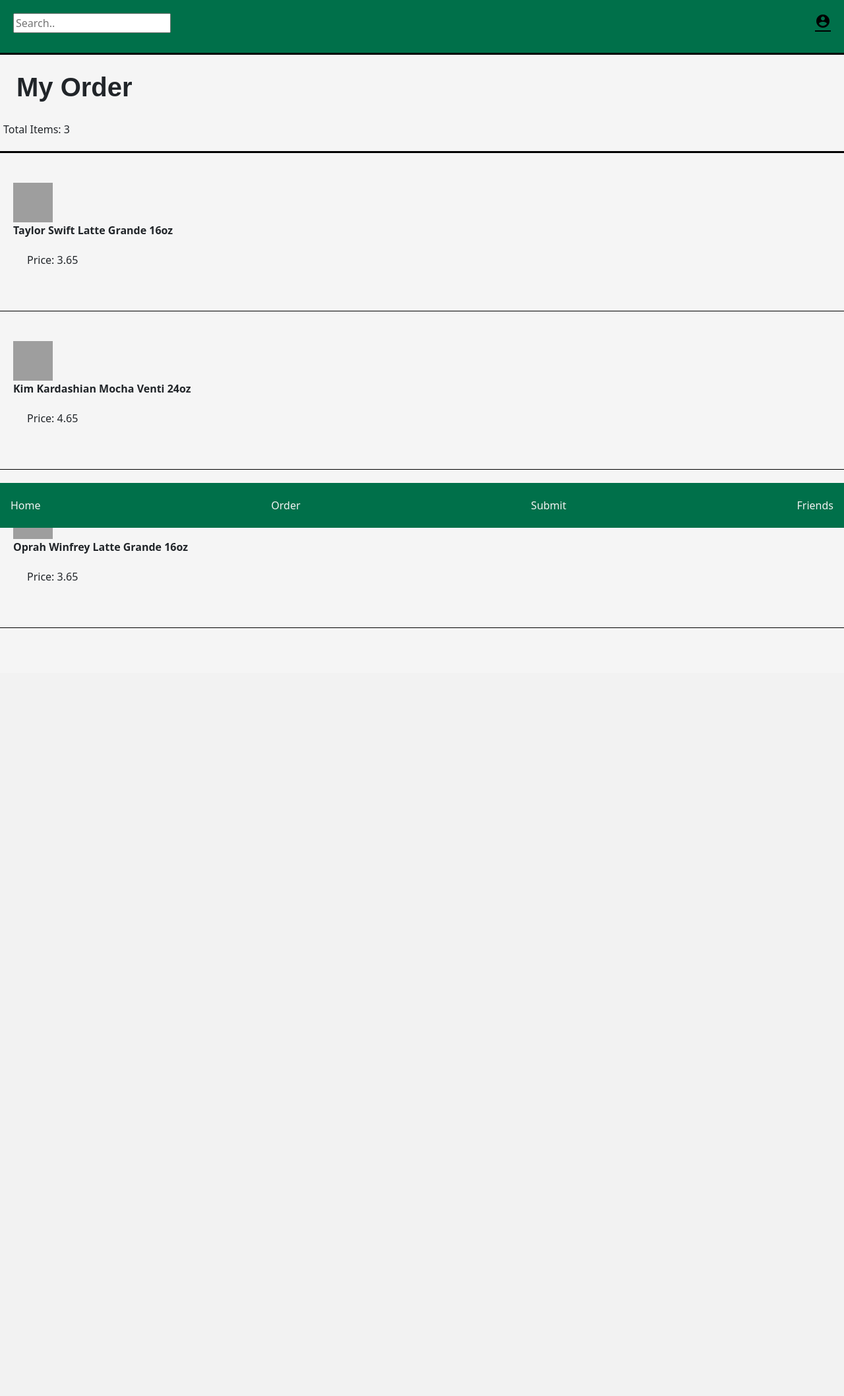
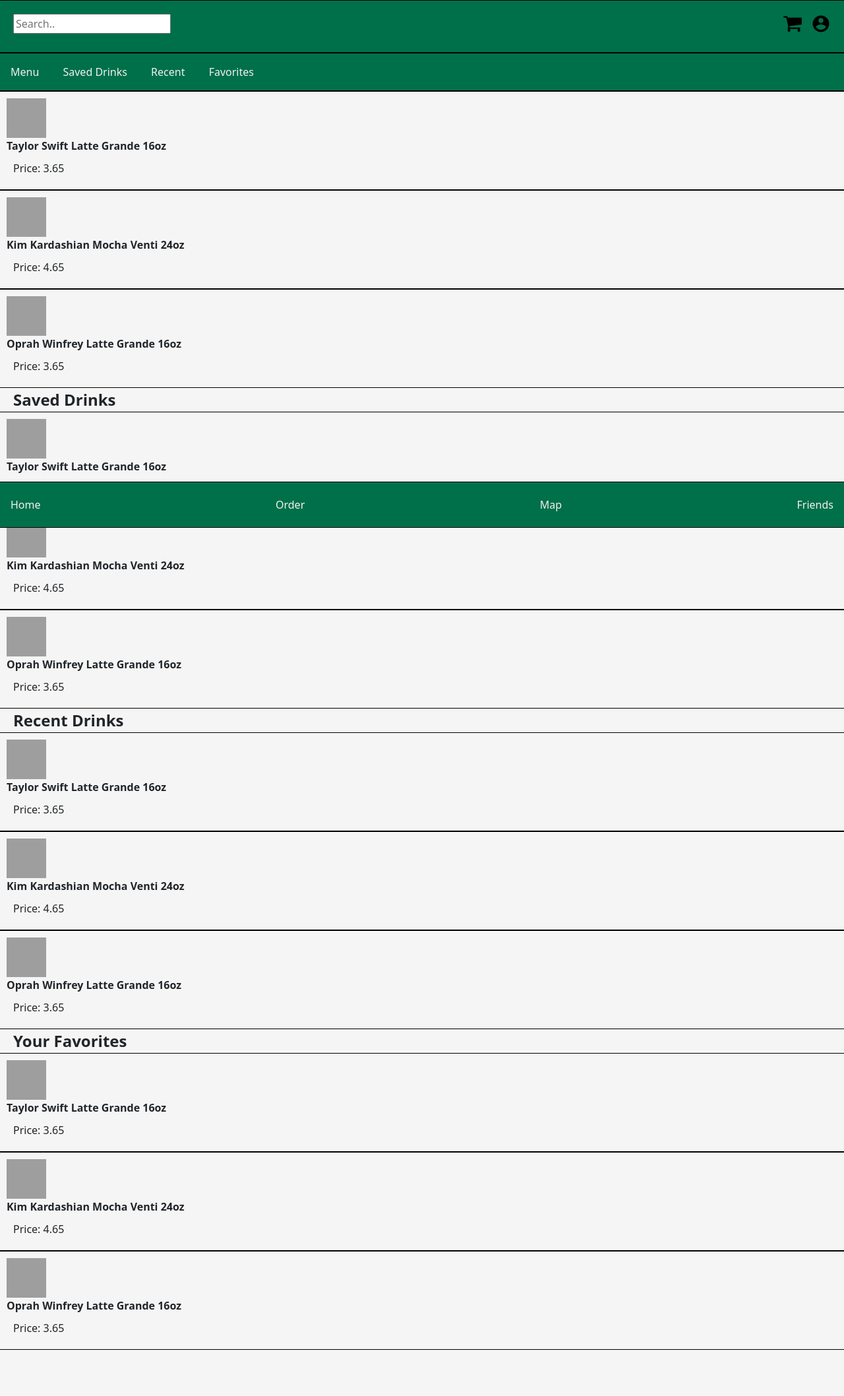
Before and after one commit to kb1998s/Social-Barista, a Flask app: page /order/ in a window 1280 px wide. Shown: the whole page at 66% size. Before the commit the page ends 952 px from the top, so only its background shows below. Run offline with Flask 2, Linux system fonts and the light colour scheme; grey boxes are pictures that could not be loaded.

Commit message:
UI Updates
-changed submit tab to cart button
-added more functionality to order tab
-added flavor profile in account
-added map tab for future implementation

```diff
--- a/src/app.py
+++ b/src/app.py
@@ -18,6 +18,9 @@
 @app.route('/friends/')
 def friends():
     return render_template('friends.html')
+@app.route('/map/')
+def map():
+    return render_template('map.html')
 
 if __name__ == "__main__":
     app.run(debug=True)
--- a/src/static/css/index.css
+++ b/src/static/css/index.css
@@ -3,6 +3,19 @@
 }*/
 
 /* Base Stylings */
+
+#page {
+    animation: fadeIn 0.2s linear;
+    }
+  @keyframes fadeIn {
+    0% {
+      opacity: 0;
+    }
+    100% {
+      opacity: 1;
+    }
+
+  }
 
 body{
     background-color:#f5f5f5;
@@ -20,6 +33,8 @@
 }
 
 .nav-container{
+    border-top: 1px solid black;
+    border-bottom: 1px solid black;
     height: 10vh;
     top: 0;
     width: 100%;
@@ -155,9 +170,10 @@
 
 /* Place the navbar at the bottom of the page, and make it stick */
 .navbar {
+    border-top: 1px solid black;
+    border-bottom: 1px solid black;
     background-color:#00704A;
     overflow: hidden;
-    text-align: bottom;
     position: sticky;
     bottom: 0px;
     width: 100%;
--- a/src/static/css/order.css
+++ b/src/static/css/order.css
@@ -2,24 +2,56 @@
     background-color:#f5f5f5;
 }
 
-.order-container{
-    padding: 5px;
-    background-color:	#f5f5f5;
-    border-bottom: 3px solid black;
-    border-top: 3px solid black;
+.drinklist-container{
+
 }
 
-.drinks-container{
+#menu{
+    display: block;
+    position: relative;
+    top: -18vh;
+    visibility: hidden;
+}
+
+#saved{
+    display: block;
+    position: relative;
+    top: -18vh;
+    visibility: hidden;
+}
+
+#recent{
+    display: block;
+    position: relative;
+    top: -18vh;
+    visibility: hidden;
+}
+
+#favorite{
+    display: block;
+    position: relative;
+    top: -18vh;
+    visibility: hidden;
+}
+
+h{
     font-weight: bold;
+    font-size: 24px;
     padding: 20px;
+}
+
+.drink-item{
+    font-weight: bold;
+    padding: 10px;
     display: flex;
     flex-direction: column;
-    border-bottom: 1px solid black
+    border-top: 1px solid black;
+    border-bottom: 1px solid black;
 }
 
-.drinks-container > span{
+.drink-item > span{
     font-weight: normal;
-    padding: 21px;
+    padding: 10px;
 }
 
 img{
@@ -27,3 +59,30 @@
     height:60px;
     float: left;
 }
+
+/* Navigation for drink menu */
+.drinkNavbar {
+    border-top: 1px solid black;
+    border-bottom: 1px solid black;
+    background-color:#00704A;
+    overflow: auto;
+    white-space: nowrap;
+    top:9vh;
+    position: sticky;
+  }
+
+  /* Style the links inside the navigation bar */
+  .drinkNavbar a {
+    display: inline-block;
+    color: #f2f2f2;
+    text-align: center;
+    text-decoration: none;
+    padding: 16px;
+    font-size: 16px;
+    }
+
+  /* Change the color of links on hover */
+  .drinkNavbar a:hover {
+    background-color: #ddd;
+    color: black;
+  }
--- a/src/templates/account.html
+++ b/src/templates/account.html
@@ -16,9 +16,9 @@
 
 <div class="subhead-container">
     Profile
-    <span>Personal Info & Security</span>
-    <span>Payment</span>
-    <span>Transaction History</span>
+    <span>Personal Info</span>
+    <span>Saved Drinks</span>
+    {% include 'flavor-profile.html' %}
 </div>
 
 <div class="subhead-container">
--- a/src/templates/base.html
+++ b/src/templates/base.html
@@ -6,6 +6,7 @@
         <meta name="viewport" content="width=device-width, initial-scale=1.0">
         <link href="https://cdn.jsdelivr.net/npm/bootstrap@5.1.3/dist/css/bootstrap.min.css" rel="stylesheet" integrity="sha384-1BmE4kWBq78iYhFldvKuhfTAU6auU8tT94WrHftjDbrCEXSU1oBoqyl2QvZ6jIW3" crossorigin="anonymous">
         <link rel="stylesheet" href="{{ url_for('static', filename='css/index.css') }}"/>
+        <link rel="stylesheet" href="https://cdnjs.cloudflare.com/ajax/libs/font-awesome/4.7.0/css/font-awesome.min.css">
         {% block head %} {% endblock %}
     </head>
 
@@ -14,12 +15,16 @@
     <div>
     <input type="text" name="search" placeholder="Search..">
     </div>
-    <div class="material-icons">
-        <a href="{{ url_for('account') }}", id=accountButton>account_circle</a>
+
+    <div>
+        <a href="{{ url_for('submit') }}", class="fa fa-shopping-cart" style="text-decoration:none;font-size:30px;color:black; position:relative; bottom: 5px; right: 10px"></a>
+        <a href="{{ url_for('account') }}",  class="material-icons" style="text-decoration:none;font-size:30px;color:black", id=accountButton>account_circle</a>
         </div>
 </div>
 <body>
+    <div id="page">
     {% block body %} {% endblock %}
+    </div>
     <script src="https://cdn.jsdelivr.net/npm/bootstrap@5.1.3/dist/js/bootstrap.bundle.min.js" integrity="sha384-ka7Sk0Gln4gmtz2MlQnikT1wXgYsOg+OMhuP+IlRH9sENBO0LRn5q+8nbTov4+1p" crossorigin="anonymous"></script>
 </body>
 
@@ -27,7 +32,7 @@
 <div class="navbar">
     <a href="{{ url_for('index') }}">Home</a>
     <a href="{{ url_for('order') }}">Order</a>
-    <a href="{{ url_for('submit') }}">Submit</a>
+    <a href="{{ url_for('map') }}">Map</a>
     <!-- social media not implemented yet -->
     <a href="{{ url_for('friends') }}">Friends</a>
 </div>
--- a/src/templates/order.html
+++ b/src/templates/order.html
@@ -8,26 +8,110 @@
 {% endblock %}
 
 {% block body %}
-<header class=order-container>
-    <h1>My Order</h1>
-    <p>Total Items: 3</p>
-</header>
 
-<div class=drinks-container>
+<div class="drinkNavbar">
+    <a href="#menu">Menu</a>
+    <a href="#saved">Saved Drinks</a>
+    <a href="#recent">Recent</a>
+    <a href="#favorite">Favorites</a>
+</div>
+
+<div class="drinklist-container">
+
+    <!-- scrolling anchor -->
+    <a id="menu"></a>
+
+    <div>
+        <div class=drink-item>
             <img src="https://globalassets.starbucks.com/assets/b635f407bbcd49e7b8dd9119ce33f76e.jpg?impolicy=1by1_wide_topcrop_630" alt="Starbucks Latte">
             Taylor Swift Latte Grande 16oz
             <span>Price: 3.65</span>
         </div>
 
-<div class=drinks-container>
+        <div class=drink-item>
             <img src="https://globalassets.starbucks.com/assets/f24b2303e7734e82852d9132ce604e25.jpg?impolicy=1by1_wide_topcrop_630" alt="Starbucks Mocha">
             Kim Kardashian Mocha Venti 24oz
             <span>Price: 4.65</span>
         </div>
 
-<div class=drinks-container>
+        <div class=drink-item>
             <img src="https://globalassets.starbucks.com/assets/b635f407bbcd49e7b8dd9119ce33f76e.jpg?impolicy=1by1_wide_topcrop_630" alt="Starbucks Latte">
             Oprah Winfrey Latte Grande 16oz
             <span>Price: 3.65</span>
         </div>
+    </div>
+
+    <!-- scrolling anchor -->
+    <a id="saved"></a>
+
+    <div>
+        <h>Saved Drinks</h>
+        <div class=drink-item>
+            <img src="https://globalassets.starbucks.com/assets/b635f407bbcd49e7b8dd9119ce33f76e.jpg?impolicy=1by1_wide_topcrop_630" alt="Starbucks Latte">
+            Taylor Swift Latte Grande 16oz
+            <span>Price: 3.65</span>
+        </div>
+
+        <div class=drink-item>
+            <img src="https://globalassets.starbucks.com/assets/f24b2303e7734e82852d9132ce604e25.jpg?impolicy=1by1_wide_topcrop_630" alt="Starbucks Mocha">
+            Kim Kardashian Mocha Venti 24oz
+            <span>Price: 4.65</span>
+        </div>
+
+        <div class=drink-item>
+            <img src="https://globalassets.starbucks.com/assets/b635f407bbcd49e7b8dd9119ce33f76e.jpg?impolicy=1by1_wide_topcrop_630" alt="Starbucks Latte">
+            Oprah Winfrey Latte Grande 16oz
+            <span>Price: 3.65</span>
+        </div>
+    </div>
+
+    <!-- scrolling anchor -->
+    <a id="recent"></a>
+
+    <div>
+        <h>Recent Drinks</h>
+        <div class=drink-item>
+            <img src="https://globalassets.starbucks.com/assets/b635f407bbcd49e7b8dd9119ce33f76e.jpg?impolicy=1by1_wide_topcrop_630" alt="Starbucks Latte">
+            Taylor Swift Latte Grande 16oz
+            <span>Price: 3.65</span>
+        </div>
+
+        <div class=drink-item>
+            <img src="https://globalassets.starbucks.com/assets/f24b2303e7734e82852d9132ce604e25.jpg?impolicy=1by1_wide_topcrop_630" alt="Starbucks Mocha">
+            Kim Kardashian Mocha Venti 24oz
+            <span>Price: 4.65</span>
+        </div>
+
+        <div class=drink-item>
+            <img src="https://globalassets.starbucks.com/assets/b635f407bbcd49e7b8dd9119ce33f76e.jpg?impolicy=1by1_wide_topcrop_630" alt="Starbucks Latte">
+            Oprah Winfrey Latte Grande 16oz
+            <span>Price: 3.65</span>
+        </div>
+    </div>
+
+    <!-- scrolling anchor -->
+    <a id="favorite"></a>
+
+    <div>
+        <h>Your Favorites</h>
+        <div class=drink-item>
+            <img src="https://globalassets.starbucks.com/assets/b635f407bbcd49e7b8dd9119ce33f76e.jpg?impolicy=1by1_wide_topcrop_630" alt="Starbucks Latte">
+            Taylor Swift Latte Grande 16oz
+            <span>Price: 3.65</span>
+        </div>
+
+        <div class=drink-item>
+            <img src="https://globalassets.starbucks.com/assets/f24b2303e7734e82852d9132ce604e25.jpg?impolicy=1by1_wide_topcrop_630" alt="Starbucks Mocha">
+            Kim Kardashian Mocha Venti 24oz
+            <span>Price: 4.65</span>
+        </div>
+
+        <div class=drink-item>
+            <img src="https://globalassets.starbucks.com/assets/b635f407bbcd49e7b8dd9119ce33f76e.jpg?impolicy=1by1_wide_topcrop_630" alt="Starbucks Latte">
+            Oprah Winfrey Latte Grande 16oz
+            <span>Price: 3.65</span>
+        </div>
+    </div>
+
+</div>
 {% endblock %}
```
Also changed, not shown: src/static/css/map.css (added, +31 -0 lines), src/static/css/submit.css (+1 -16 lines), src/templates/map.html (added, +21 -0 lines), src/templates/submit.html (+9 -4 lines). Lines whose indentation alone changed are shown as unchanged.
